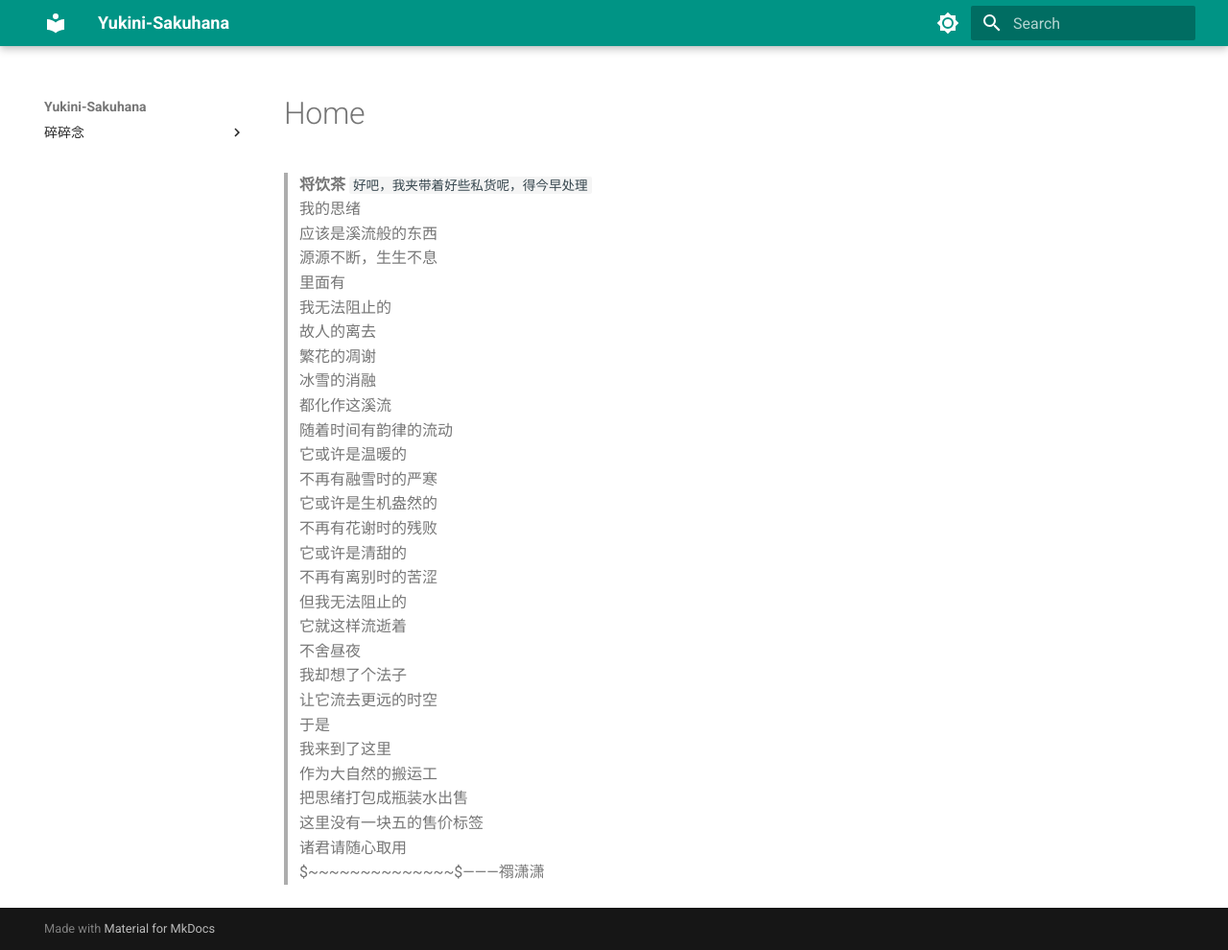
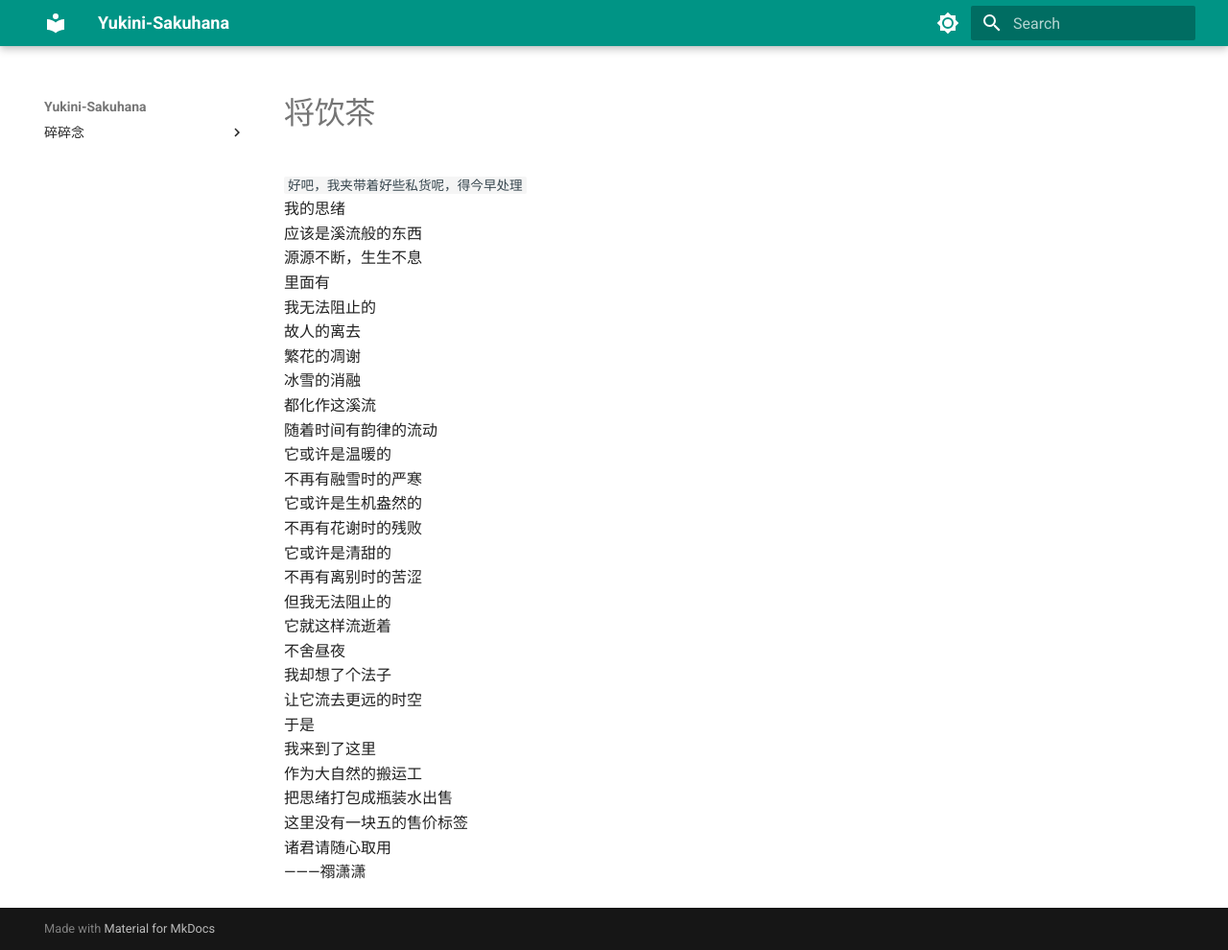
Before and after one commit to txsxuan/txsxuan.github.io, an MkDocs documentation site: the page built from docs/index.md, in a window 1280 px wide and 990 px high. Shown: the whole window at 96% size. Built offline with MkDocs 1.6.1 and Material for MkDocs 9.7.7, drawn with Linux system fonts in a browser that asks for light colours.

Commit message:
v1.0.103

```diff
--- a/docs/index.md
+++ b/docs/index.md
@@ -1,4 +1,4 @@
-> <span id="top">**将饮茶**</span>
+# 将饮茶
 `好吧，我夹带着好些私货呢，得今早处理`  <br />
 我的思绪 <br />
 应该是溪流般的东西 <br />
@@ -27,4 +27,4 @@
 把思绪打包成瓶装水出售 <br />
 这里没有一块五的售价标签 <br />
 诸君请随心取用 <br />
-$~~~~~~~~~~~~~~$———禤潇潇
+———禤潇潇
```
